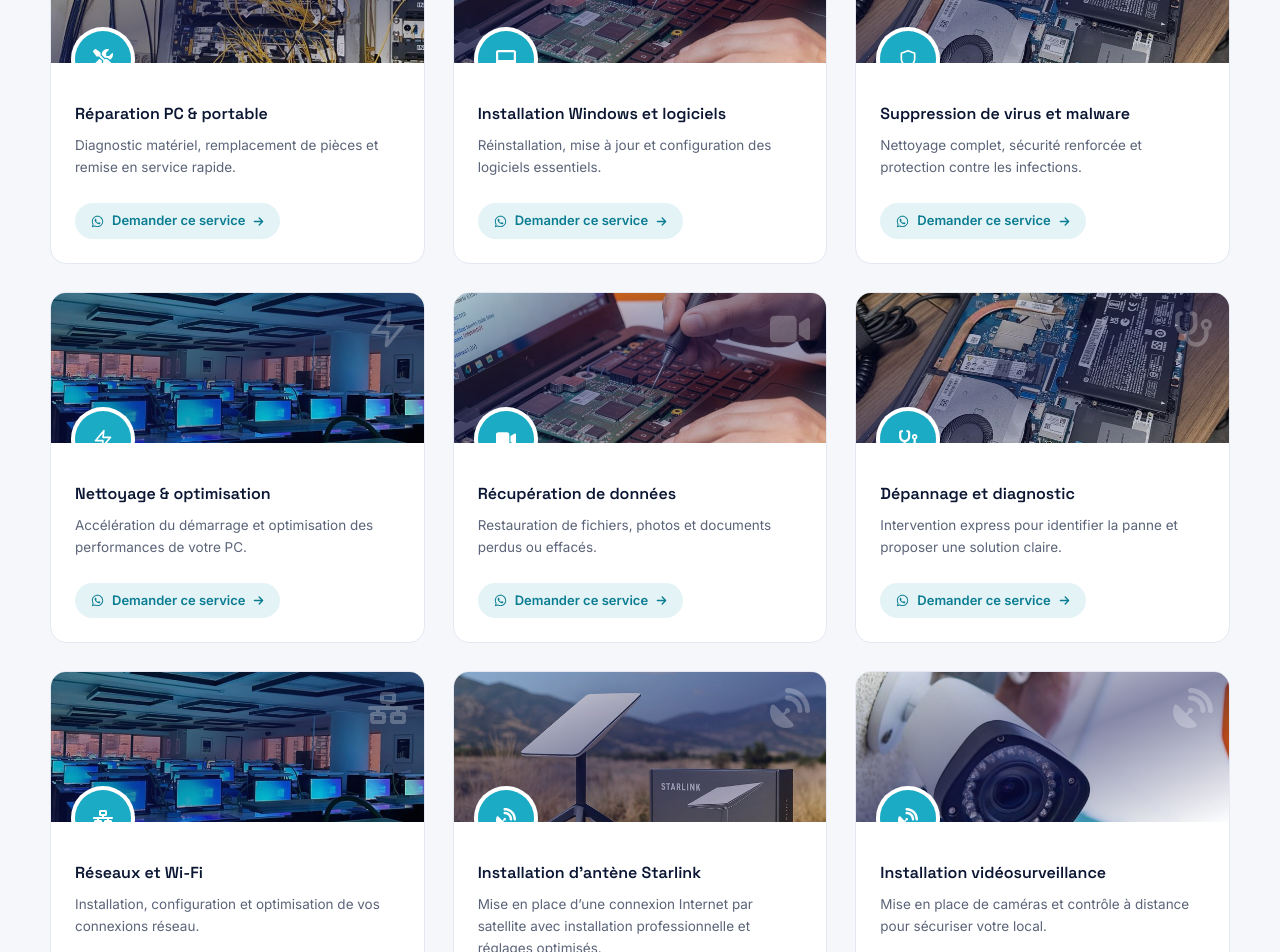
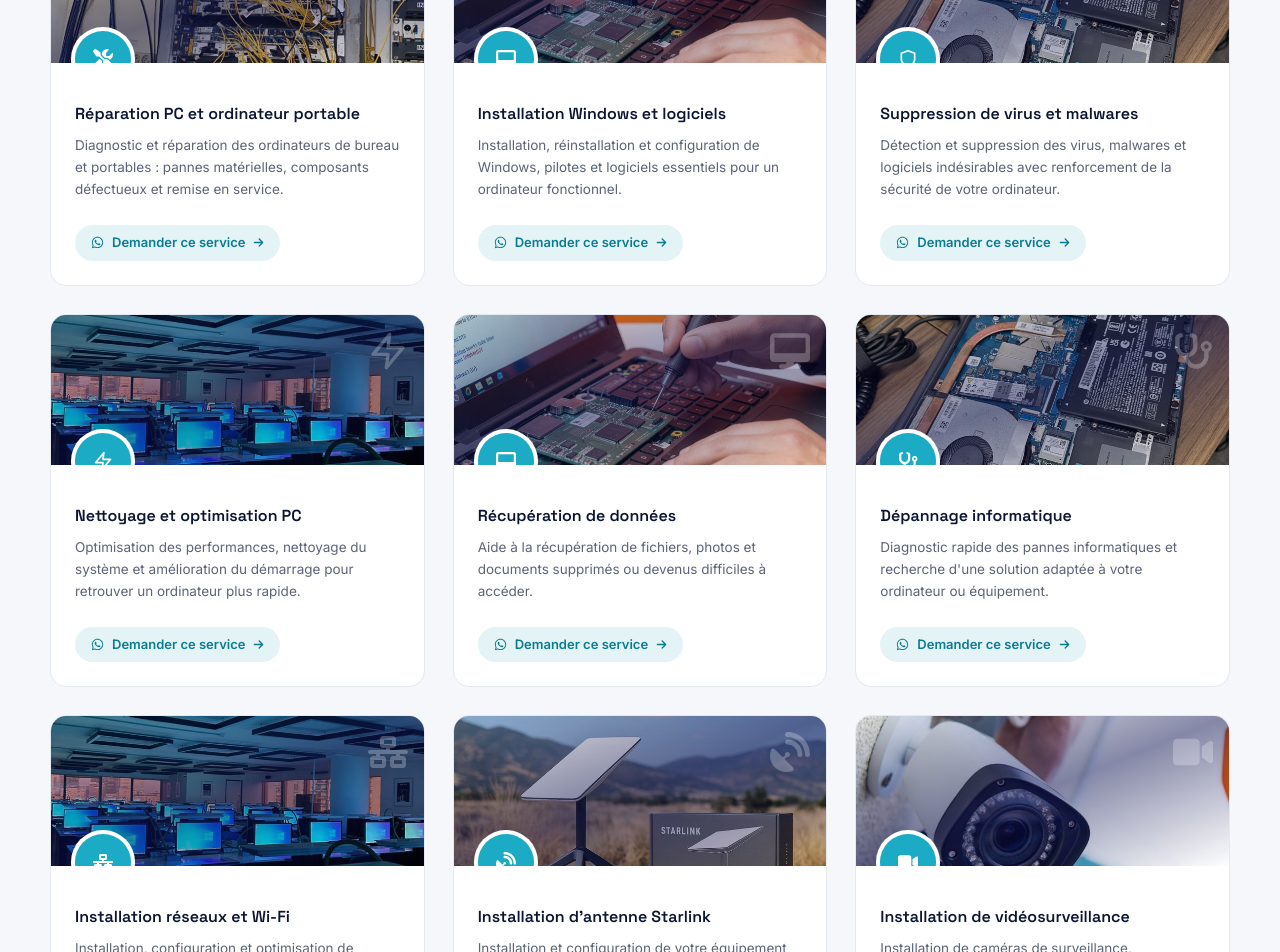
Before and after one commit to marcrepare/marcrepare-website, a React (Vite) app: page /services in a window 1280 px wide. Shown: the part 540-1492 px from the top of the page. Built offline with nearby package versions, Linux system fonts and the light colour scheme.

Commit message:
Refine service titles and descriptions in services.js
Updated service titles and descriptions for clarity and consistency.

```diff
--- a/src/data/services.js
+++ b/src/data/services.js
@@ -5,7 +5,6 @@ import {
   FaDesktop,
   FaVideo,
   FaStethoscope,
-  FaCartShopping,
 } from "react-icons/fa6";
 import { FiShield, FiZap } from "react-icons/fi";
 
@@ -13,64 +12,64 @@ export const SERVICES = [
   {
     slug: "reparation-pc",
     icon: FaScrewdriverWrench,
-    title: "Réparation PC & portable",
-    desc: "Diagnostic matériel, remplacement de pièces et remise en service rapide.",
+    title: "Réparation PC et ordinateur portable",
+    desc: "Diagnostic et réparation des ordinateurs de bureau et portables : pannes matérielles, composants défectueux et remise en service.",
     image: "/images/services/maintenance.jpg",
   },
   {
     slug: "installation-windows",
     icon: FaDesktop,
     title: "Installation Windows et logiciels",
-    desc: "Réinstallation, mise à jour et configuration des logiciels essentiels.",
+    desc: "Installation, réinstallation et configuration de Windows, pilotes et logiciels essentiels pour un ordinateur fonctionnel.",
     image: "/images/services/atelier.jpg",
   },
   {
     slug: "suppression-virus",
     icon: FiShield,
-    title: "Suppression de virus et malware",
-    desc: "Nettoyage complet, sécurité renforcée et protection contre les infections.",
+    title: "Suppression de virus et malwares",
+    desc: "Détection et suppression des virus, malwares et logiciels indésirables avec renforcement de la sécurité de votre ordinateur.",
     image: "/images/services/depannage.jpg",
   },
   {
     slug: "optimisation",
     icon: FiZap,
-    title: "Nettoyage & optimisation",
-    desc: "Accélération du démarrage et optimisation des performances de votre PC.",
+    title: "Nettoyage et optimisation PC",
+    desc: "Optimisation des performances, nettoyage du système et amélioration du démarrage pour retrouver un ordinateur plus rapide.",
     image: "/images/services/reseaux.jpg",
   },
   {
     slug: "recuperation-donnees",
-    icon: FaVideo,
+    icon: FaDesktop,
     title: "Récupération de données",
-    desc: "Restauration de fichiers, photos et documents perdus ou effacés.",
+    desc: "Aide à la récupération de fichiers, photos et documents supprimés ou devenus difficiles à accéder.",
     image: "/images/services/atelier.jpg",
   },
   {
     slug: "depannage-urgent",
     icon: FaStethoscope,
-    title: "Dépannage et diagnostic",
-    desc: "Intervention express pour identifier la panne et proposer une solution claire.",
+    title: "Dépannage informatique",
+    desc: "Diagnostic rapide des pannes informatiques et recherche d'une solution adaptée à votre ordinateur ou équipement.",
     image: "/images/services/depannage.jpg",
   },
   {
     slug: "reseaux-wifi",
     icon: FaNetworkWired,
-    title: "Réseaux et Wi-Fi",
-    desc: "Installation, configuration et optimisation de vos connexions réseau.",
+    title: "Installation réseaux et Wi-Fi",
+    desc: "Installation, configuration et optimisation de réseaux informatiques et Wi-Fi pour particuliers et professionnels à Abidjan.",
     image: "/images/services/reseaux.jpg",
   },
   {
     slug: "installation-starlink",
     icon: FaSatelliteDish,
-    title: "Installation d’antène Starlink",
-    desc: "Mise en place d’une connexion Internet par satellite avec installation professionnelle et réglages optimisés.",
+    title: "Installation d'antenne Starlink",
+    desc: "Installation et configuration de votre équipement Starlink, avec orientation de l'antenne et optimisation de la connexion Internet.",
     image: "/images/services/starlink2.jpg",
   },
   {
     slug: "videosurveillance",
-    icon: FaSatelliteDish,
-    title: "Installation vidéosurveillance",
-    desc: "Mise en place de caméras et contrôle à distance pour sécuriser votre local.",
+    icon: FaVideo,
+    title: "Installation de vidéosurveillance",
+    desc: "Installation de caméras de surveillance, configuration du système et accès à distance pour sécuriser votre domicile ou votre entreprise.",
     image: "/images/services/videoSurveillance.jpg",
   },
 ];
```
